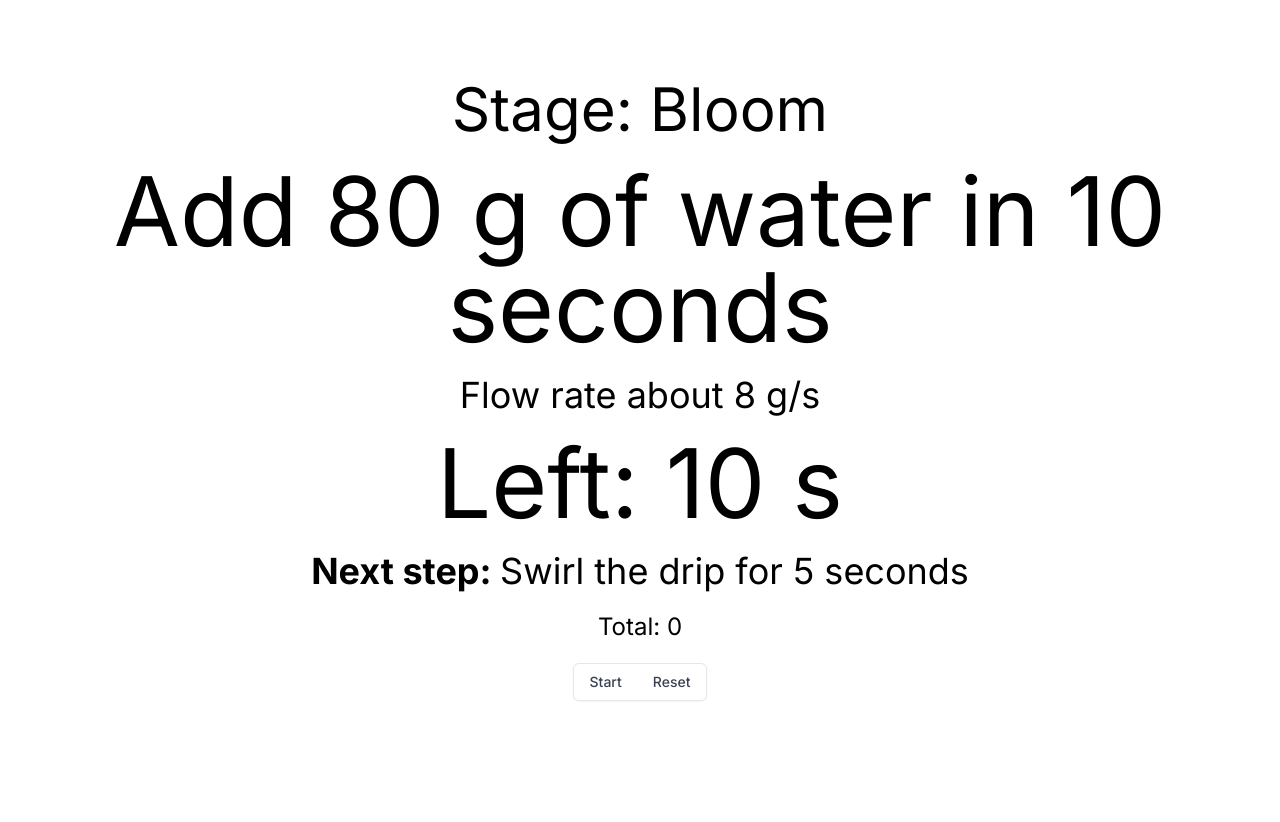
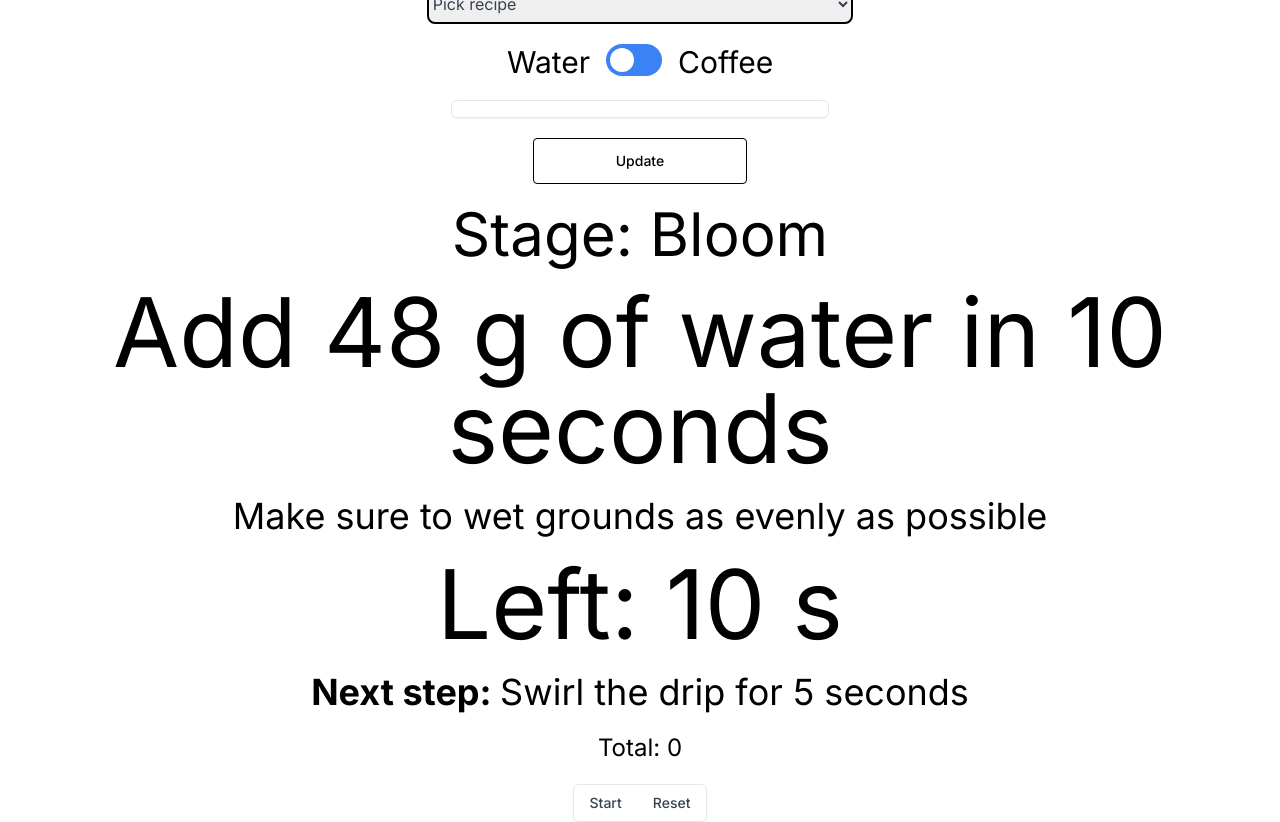
Before and after one commit to jakub-filistynski/coffee-brew-timer, a Next.js app: page / in a window 1280 px wide. Before the commit the page ends 800 px from the top, so only its background shows below. Built offline with nearby package versions, Linux system fonts and the light colour scheme.

Commit message:
feat: recipe picker poc

```diff
--- a/src/app/page.tsx
+++ b/src/app/page.tsx
@@ -1,11 +1,17 @@
 import { Timer } from "@/app/ui/timer/timer";
 import {getRawRecipes} from "@/app/lib/recipes/utils";
 import {getBrewingRecipeUsingTotalWater, getBrewingRecipeUsingCoffeeAmount} from "@/app/lib/recipes/parser";
+import {RecipePicker} from "@/app/ui/recipePicker/recipePicker";
 
 export default function Home() {
   return (
     <main>
-      <Timer recipe={getBrewingRecipeUsingCoffeeAmount(getRawRecipes().get("Hoffmann - better one cup"), 24)} />
+      <div className="flex items-center text-center space-y-5 justify-center h-screen flex-col">
+        <RecipePicker/>
+        <Timer recipe={getBrewingRecipeUsingCoffeeAmount(getRawRecipes().get("Hoffmann - ultimate V60 technique"), 24)} />
+
+        {/*</div>*/}
+      </div>
     </main>
   );
 }
--- /dev/null
+++ b/src/app/ui/recipePicker/recipePicker.tsx
@@ -0,0 +1,71 @@
+"use client";
+
+import { useState, useEffect } from "react";
+import {recipesConfigMap} from "@/app/lib/recipes/recipes";
+
+
+type Props = {
+};
+
+
+export function RecipePicker({  } : Props) {
+  const [currentStepIndex, setCurrentStepIndex] = useState(0);
+
+
+  return (
+    <>
+      <div className="w-full">
+        <select
+          name="RecipeSelect"
+          id="RecipeSelect"
+          className="mt-1.5 w-1/3 rounded-lg border-black border-2 text-gray-700 sm:text-1xl h-8 sm:h-10"
+          onChange={(event) => console.log(event.target.value)}
+        >
+          <option value="">Pick recipe</option>
+          {[...recipesConfigMap.keys()].map(key => {
+            return <option value={key}>{key}</option>
+          })}
+        </select>
+      </div>
+      <div className="flex flex-row space-x-4">
+        <div className="text-1xl sm:text-3xl">
+          <span>Water</span>
+        </div>
+        <label
+          htmlFor="WaterCoffeeCondition"
+          className="relative h-8 w-14 cursor-pointer rounded-full bg-blue-500 transition [-webkit-tap-highlight-color:_transparent] has-[:checked]:bg-orange-900"
+        >
+          <input type="checkbox" id="WaterCoffeeCondition" className="peer sr-only"/>
+
+          <span
+            className="absolute inset-y-0 start-0 m-1 size-6 rounded-full bg-white transition-all peer-checked:start-6"
+          ></span>
+        </label>
+        <div className="text-1xl sm:text-3xl">
+          <span>Coffee</span>
+        </div>
+      </div>
+      <label
+        htmlFor="ResourceAmount"
+        className="block overflow-hidden rounded-md border border-gray-200 px-3 py-2 shadow-sm focus-within:border-blue-600 focus-within:ring-1 focus-within:ring-blue-600"
+      >
+        <span className="text-xs font-medium text-gray-700">Todo depending on state</span>
+        <input
+          type="number"
+          id="ResourceAmount"
+          placeholder=""
+          className="mt-1 w-full border-none p-0 focus:border-transparent focus:outline-none focus:ring-0 sm:text-sm"
+        />
+      </label>
+
+
+      <button
+        className="rounded border border-black px-12 py-3 text-sm font-medium text-black hover:bg-black hover:text-white focus:outline-none focus:ring active:bg-slate-600 w-1/6"
+        onClick={() => {console.log("Update btn clicked")}}
+      >
+        Update
+      </button>
+
+    </>
+  );
+}
--- a/src/app/ui/timer/timer.tsx
+++ b/src/app/ui/timer/timer.tsx
@@ -6,7 +6,12 @@ import { useStopwatch } from "react-timer-hook";
 import { useState, useEffect } from "react";
 
 
-export function Timer({ recipe } : BrewingRecipe) {
+type Props = {
+  recipe: BrewingRecipe;
+};
+
+
+export function Timer({ recipe } : Props) {
   const {
     totalSeconds,
     seconds,
@@ -50,8 +55,7 @@ export function Timer({ recipe } : BrewingRecipe) {
   };
 
   return (
-    <div className="flex items-center justify-center h-screen">
-      <div className="text-center space-y-5 flex flex-col">
+    <>
         <div className="text-4xl sm:text-6xl h-10 sm:h-16">
           {steps[currentStepIndex].stage ?
             `Stage: ${steps[currentStepIndex].stage}` : null
@@ -98,8 +102,7 @@ export function Timer({ recipe } : BrewingRecipe) {
             </button>
           </span>
         </div>
-        <div />
-      </div>
-    </div>
+      </>
+
   );
 }
```
